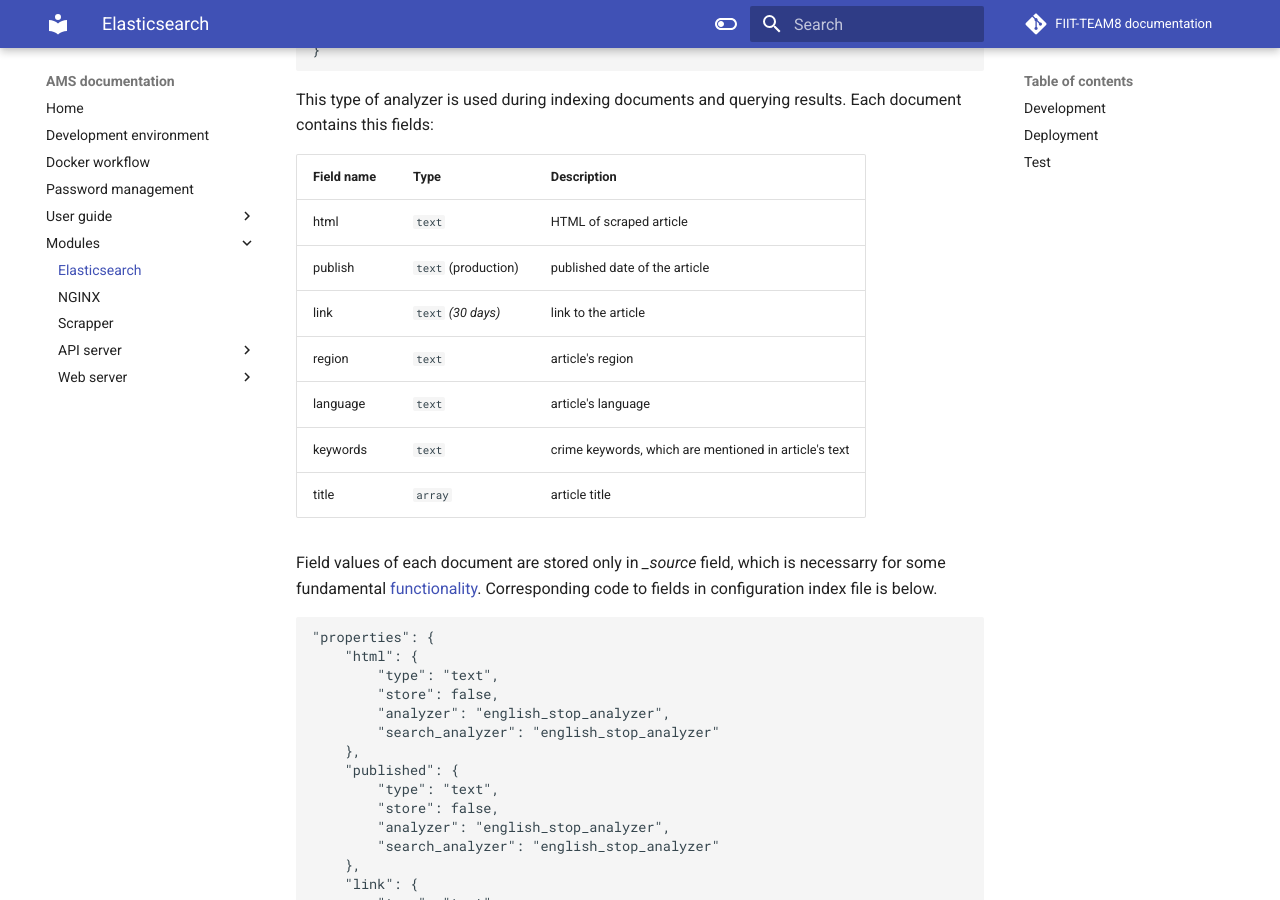
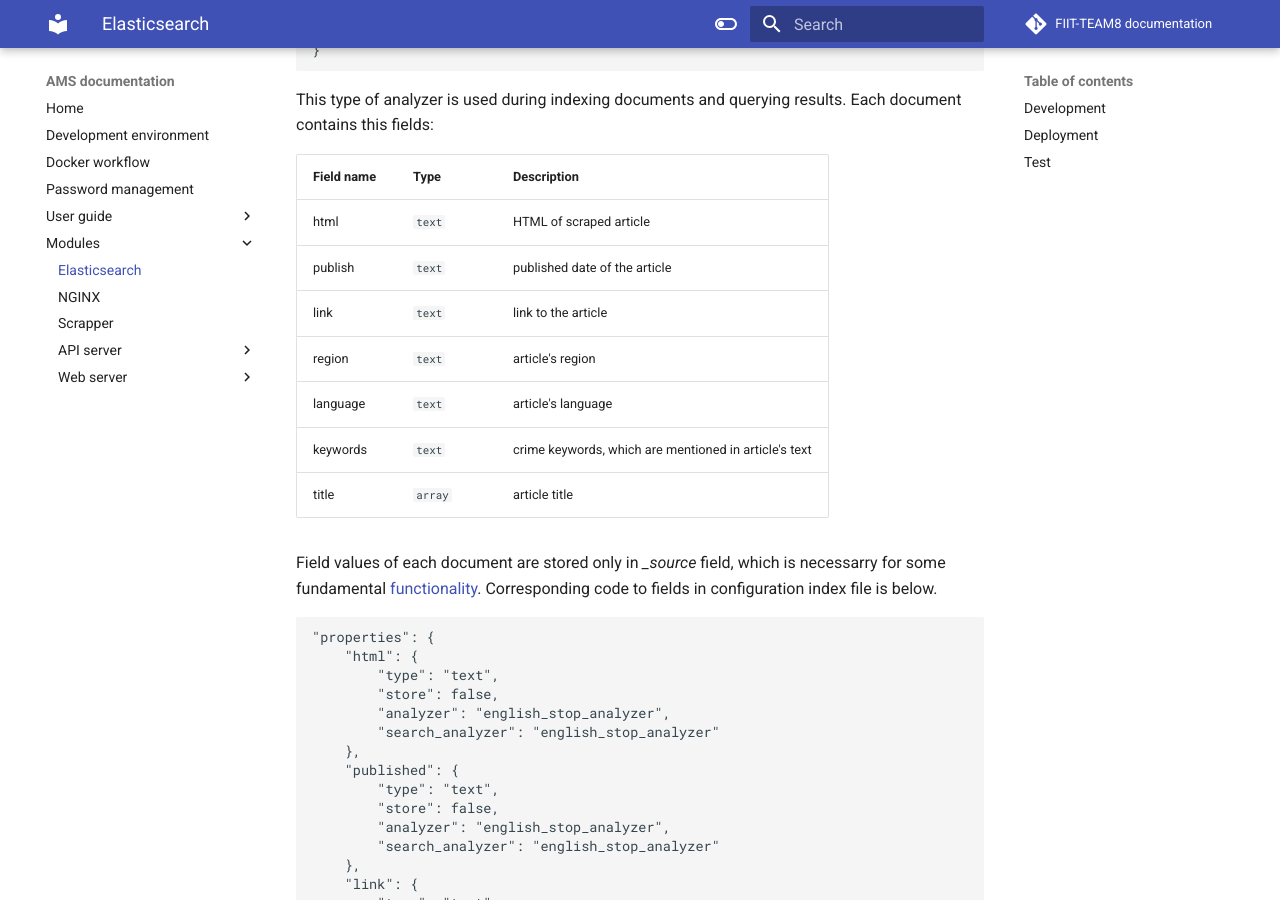
Before and after one commit to FIIT-TEAM8/team_documentation, an MkDocs documentation site: the page built from docs/modules/elasticsearch.md, in a window 1280 px wide and 900 px high, scrolled down 927 px. Built offline with MkDocs 1.6.1 and Material for MkDocs 9.7.7, drawn with Linux system fonts in a browser that asks for light colours; comment, search, counter and statistics services are not loaded.

Commit message:
Update elasticsearch.md

```diff
--- a/docs/modules/elasticsearch.md
+++ b/docs/modules/elasticsearch.md
@@ -47,8 +47,8 @@ This type of analyzer is used during indexing documents and querying results. Ea
 | Field name | Type | Description |
 | ------------- | ------------- | ----------- |
 | html  | `text`  | HTML of scraped article |
-| publish  | `text` (production) | published date of the article |
-| link | `text` _(30 days)_ | link to the article |
+| publish  | `text` | published date of the article |
+| link | `text` | link to the article |
 | region| `text` | article's region |
 | language | `text` | article's language |
 | keywords | `text` | crime keywords, which are mentioned in article's text |
```
